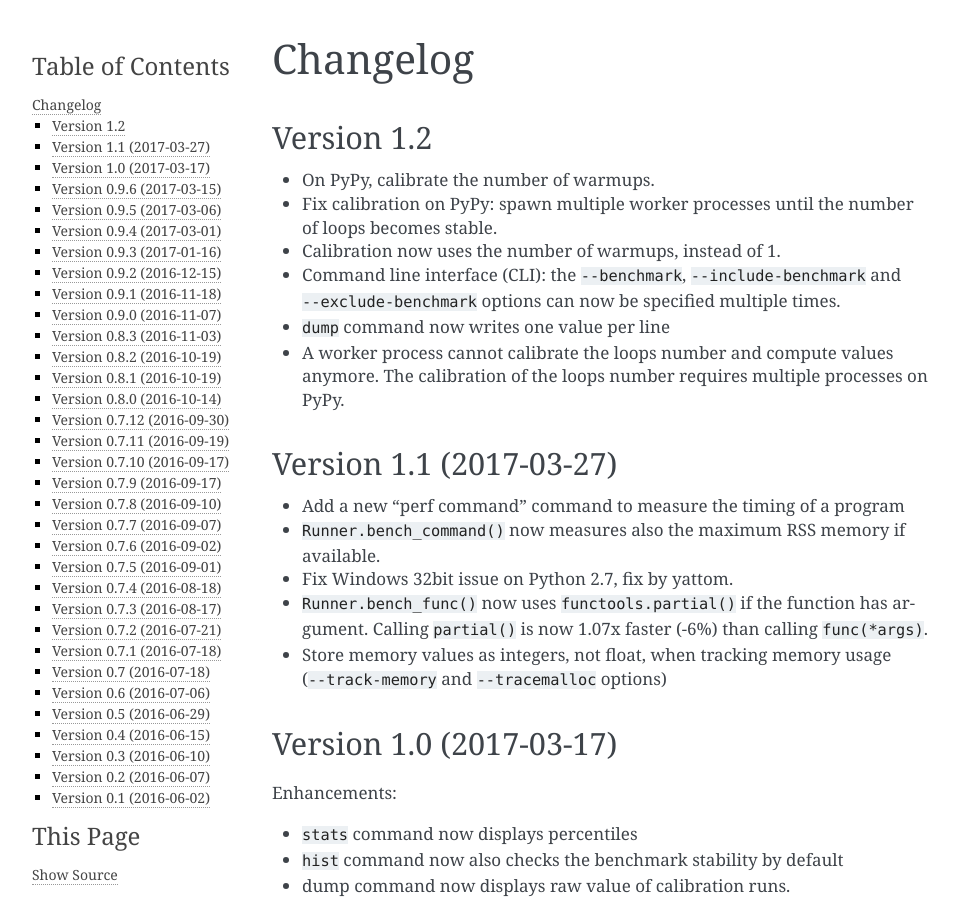
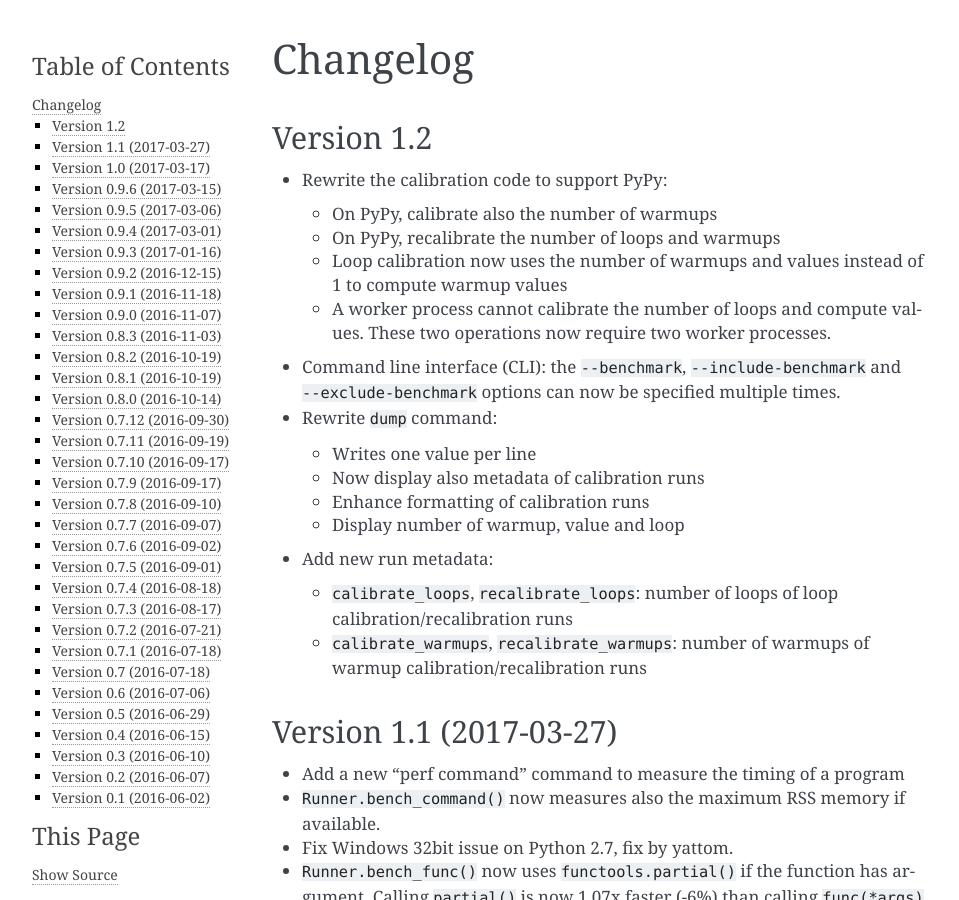
Before and after one commit to psf/pyperf, a Sphinx documentation site: the page built from doc/changelog.rst, in a window 1280 px wide and 900 px high. Shown: the whole window, without its empty margins (148-1107 px from the left). Built offline with Sphinx 7.4.7, drawn with Linux system fonts in a browser that asks for light colours.

Commit message:
Calibrate store calibration number in metadata

```diff
--- a/doc/changelog.rst
+++ b/doc/changelog.rst
@@ -4,16 +4,30 @@ Changelog
 Version 1.2
 -----------
 
-* On PyPy, calibrate the number of warmups.
-* Fix calibration on PyPy: spawn multiple worker processes until the number of
-  loops becomes stable.
-* Calibration now uses the number of warmups, instead of 1.
+* Rewrite the calibration code to support PyPy:
+
+  - On PyPy, calibrate also the number of warmups
+  - On PyPy, recalibrate the number of loops and warmups
+  - Loop calibration now uses the number of warmups and values instead
+    of 1 to compute warmup values
+  - A worker process cannot calibrate the number of loops and compute values.
+    These two operations now require two worker processes.
+
 * Command line interface (CLI): the ``--benchmark``, ``--include-benchmark``
   and ``--exclude-benchmark`` options can now be specified multiple times.
-* ``dump`` command now writes one value per line
-* A worker process cannot calibrate the loops number and compute values
-  anymore. The calibration of the loops number requires multiple processes
-  on PyPy.
+* Rewrite ``dump`` command:
+
+  - Writes one value per line
+  - Now display also metadata of calibration runs
+  - Enhance formatting of calibration runs
+  - Display number of warmup, value and loop
+
+* Add new run metadata:
+
+  - ``calibrate_loops``, ``recalibrate_loops``: number of loops
+    of loop calibration/recalibration runs
+  - ``calibrate_warmups``, ``recalibrate_warmups``: number of warmups
+    of warmup calibration/recalibration runs
 
 Version 1.1 (2017-03-27)
 ------------------------
```
Also changed, not shown: doc/api.rst (+6 -4 lines), 3 other files.
